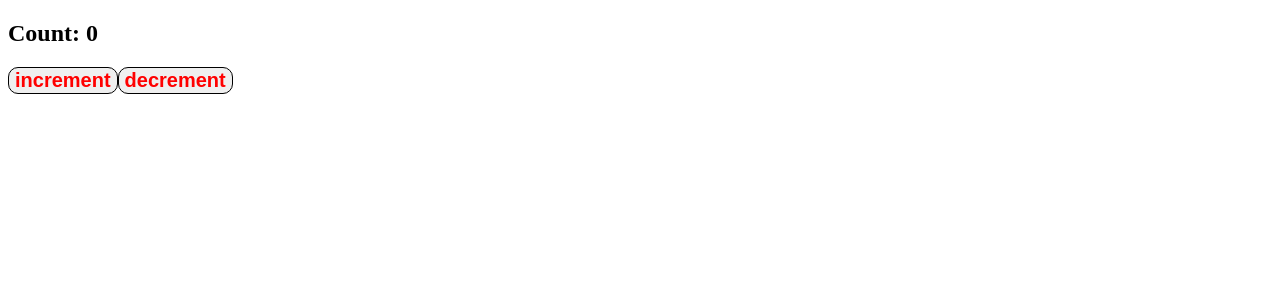
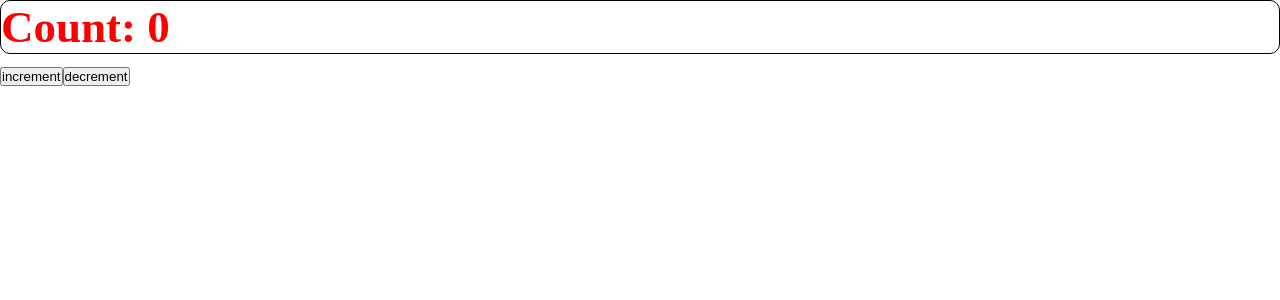
Before and after one commit to Shiroganari/learn-web, a React app in the folder ulbi-react/: page / in a window 1280 px wide. Shown: the top 300 px of the page. Built offline with nearby package versions, Linux system fonts and the light colour scheme.

Commit message:
ulbi-react - 005 - CSS Modules

```diff
--- a/ulbi-react/package.json
+++ b/ulbi-react/package.json
@@ -3,7 +3,7 @@
   "version": "1.0.0",
   "main": "index.js",
   "scripts": {
-    "start": "webpack serve --env port=3000",
+    "start": "webpack serve --env port=2000",
     "build:prod": "webpack --env mode=production",
     "build:dev": "webpack --env mode=development"
   },
@@ -18,6 +18,7 @@
     "@types/webpack-dev-server": "^4.7.2",
     "css-loader": "^7.1.2",
     "html-webpack-plugin": "^5.6.0",
+    "mini-css-extract-plugin": "^2.9.1",
     "sass": "^1.77.8",
     "sass-loader": "^16.0.1",
     "style-loader": "^4.0.0",
--- /dev/null
+++ b/ulbi-react/src/App.tsx
@@ -0,0 +1,13 @@
+import React from 'react';
+import { Counter } from './components/Counter';
+import './index.scss';
+
+const App = () => {
+  return (
+    <div className={'app'}>
+      <Counter />
+    </div>
+  );
+};
+
+export default App;
--- a/ulbi-react/src/components/Counter.scss
+++ b/ulbi-react/src/components/Counter.module.scss
@@ -1,6 +1,5 @@
-button {
+.title {
     color: red;
-    font-size: 20px;
     font-weight: bold;
     border-radius: 10px;
     border: 1px solid #000;
--- a/ulbi-react/src/components/Counter.tsx
+++ b/ulbi-react/src/components/Counter.tsx
@@ -1,12 +1,12 @@
-import { useState } from "react"
-import './Counter.scss';
+import { useState } from 'react'
+import classes from './Counter.module.scss';
 
 export const Counter = () => {
     const [count, setCount] = useState(0);
 
     return (
         <div>
-            <h2>Count: {count}</h2>
+            <h2 className={classes.title}>Count: {count}</h2>
             <button onClick={() => setCount(count + 1)}>increment</button>
             <button onClick={() => setCount(count - 1)}>decrement</button>
         </div>
--- /dev/null
+++ b/ulbi-react/src/index.scss
@@ -0,0 +1,10 @@
+* {
+  margin: 0;
+  padding: 0;
+  box-sizing: border-box;
+}
+
+
+.app {
+  font-size: 30px;
+}
--- a/ulbi-react/src/index.tsx
+++ b/ulbi-react/src/index.tsx
@@ -1,8 +1,7 @@
 import { render } from "react-dom";
-import React from "react";
-import { Counter } from "./components/Counter";
+import App from "./App";
 
 render(
-    <Counter />,
+    <App />,
     document.getElementById("root")
 )
```
Also changed, not shown: ulbi-react/src/global.d.ts (added, +7 -0 lines), 7 other files (tests, documents, lock files or other folders).
